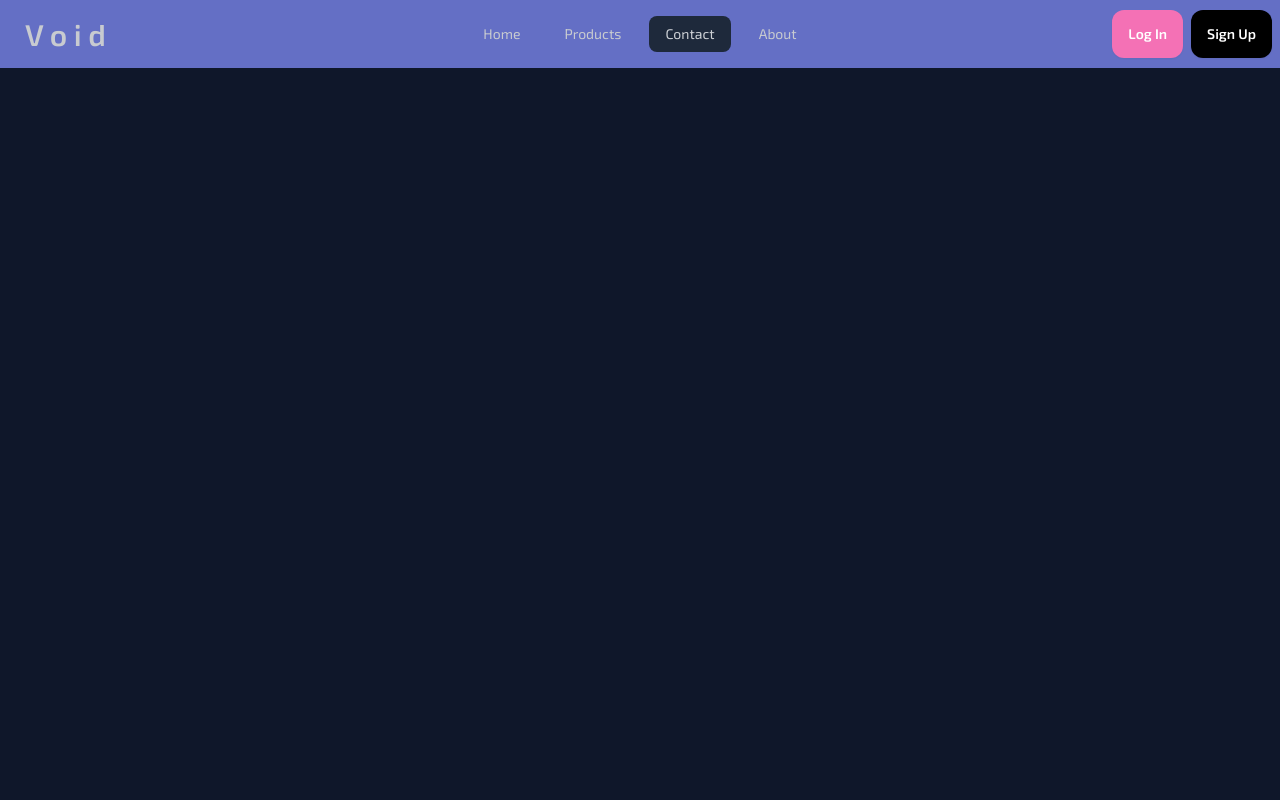
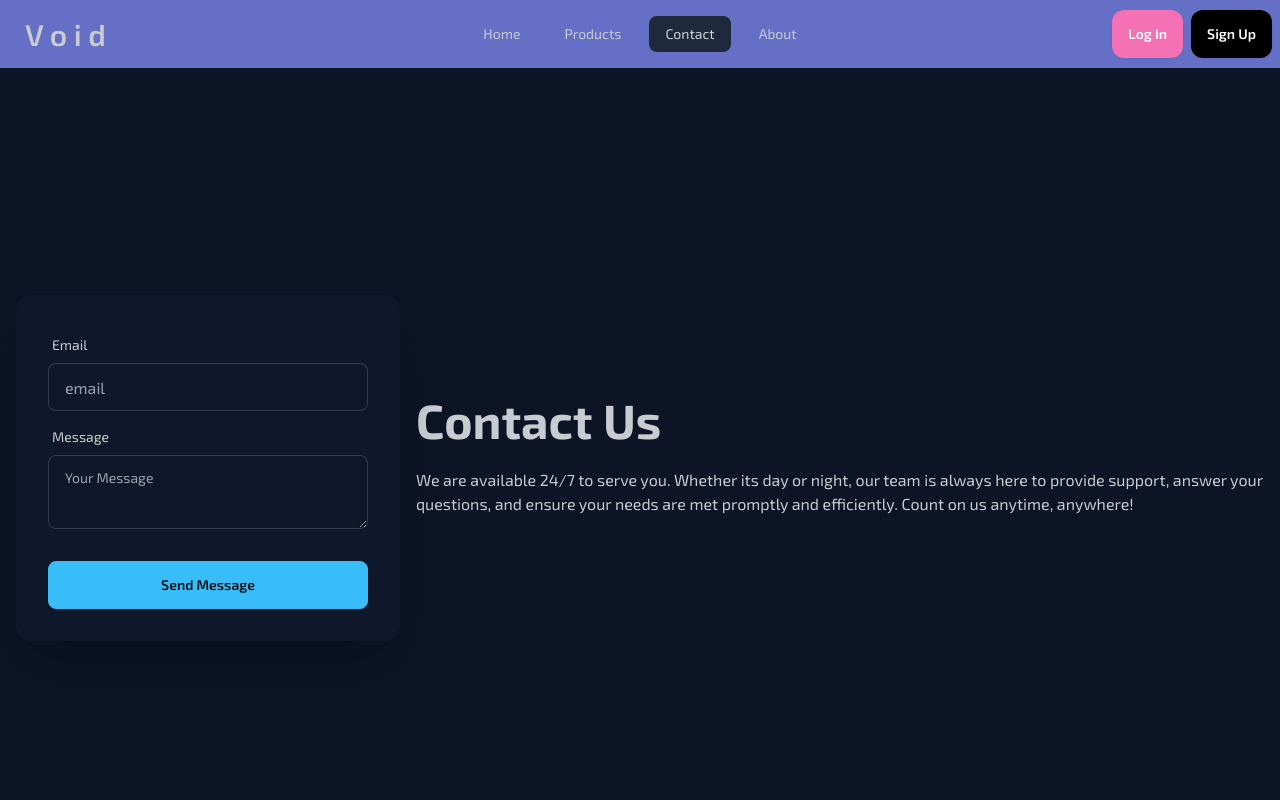
Before and after one commit to nekokaito/void-client, a React (Vite) app: page /contact in a window 1280 px wide. Shown: the top 800 px of the page. Built offline with nearby package versions, Linux system fonts and the light colour scheme; no server answers.

Commit message:
Accordion, FeatureProduct, Contact etc

```diff
--- a/src/components/home/feature/FeatureProducts.jsx
+++ b/src/components/home/feature/FeatureProducts.jsx
@@ -1,7 +1,33 @@
+import axios from "axios";
+import { useEffect, useState } from "react";
+import ProductCard from "../../products/ProductCard";
+import baseUrl from "../../../hook/baseURL";
+
 const FeatureProducts = () => {
+
+     const [products, setProducts] = useState([]);
+
+     useEffect(() => {
+          const fetchProducts = async () => {
+               try {
+                    const res = await axios.get(`${baseUrl}/products`);
+                    const pr = res.data.slice(0, 6);
+                    console.log(pr)
+                    setProducts(pr);
+               } catch (error) {
+                    console.error("Error fetching products:", error);
+               }
+          };
+
+          fetchProducts();
+     }, [])
+
+
      return (
-          <div>
-
+          <div className="grid gap-4 p-10 grid-cols-1 md:grid-cols-2 lg:grid-cols-3">
+               {
+                    products.map(product => <ProductCard key={product._id} product={product}></ProductCard>)
+               }
           </div>
      );
 };
--- a/src/components/home/navbar/NavBar.jsx
+++ b/src/components/home/navbar/NavBar.jsx
@@ -1,16 +1,24 @@
 import { Link, NavLink } from "react-router-dom";
 import useAuth from "../../../hook/useAuth";
 import UserMenu from "./UserMenu";
+import UserData from "../../../hook/userData";
 
 
 
 const NavBar = () => {
 
      const { user } = useAuth();
+     const isUser = UserData();
      const links = <div className="lg:flex gap-3 font-pixel">
           <li><NavLink to="/">Home</NavLink></li>
           <li><NavLink to="/products">Products</NavLink></li>
-          <li><NavLink to="/contact">Contact</NavLink></li>
+          {
+               (isUser.role !== 'seller' && isUser.role !== 'admin') && (
+                    <li><NavLink to="/contact">Contact</NavLink></li>
+               )
+          }
+
+
           <li><NavLink to="/about">About</NavLink></li>
      </div>
      return (
--- a/src/components/home/review/ReviewCard.jsx
+++ b/src/components/home/review/ReviewCard.jsx
@@ -1,10 +1,11 @@
-const ReviewCard = () => {
+const ReviewCard = ({ review }) => {
+     const { name, userreview } = review
      return (
           <div>
                <div className="card bg-primary text-primary-content w-96">
                     <div className="card-body">
-                         <h2 className="card-title">Card title!</h2>
-                         <p>If a dog chews shoes whose shoes does he choose?</p>
+                         <h2 className="card-title">{name}</h2>
+                         <p>{userreview}</p>
 
                     </div>
                </div>
--- a/src/components/home/review/UserReview.jsx
+++ b/src/components/home/review/UserReview.jsx
@@ -2,12 +2,39 @@ import ReviewCard from "./ReviewCard";
 
 
 const UserReview = () => {
+
+     const reviews = [
+          {
+               "id": 1,
+               "name": "John Doe",
+               "userreview": "Amazing product! It exceeded my expectations and the quality is top-notch."
+          },
+          {
+               "id": 2,
+               "name": "Jane Smith",
+               "userreview": "Good value for money. The customer service was also very helpful."
+          },
+          {
+               "id": 3,
+               "name": "Alice Johnson",
+               "userreview": "The product arrived on time and works perfectly. Highly recommend!"
+          },
+          {
+               "id": 4,
+               "name": "Michael Brown",
+               "userreview": "Not very satisfied with the product. It didn't perform as advertised."
+          },
+
+     ]
+
+
+
+
      return (
           <div className="flex flex-col px-4 lg:flex-row items-center justify-center gap-4">
-               <ReviewCard></ReviewCard>
-               <ReviewCard></ReviewCard>
-               <ReviewCard></ReviewCard>
-               <ReviewCard></ReviewCard>
+               {
+                    reviews.map(review => <ReviewCard key={review.id} review={review}></ReviewCard>)
+               }
           </div>
      );
 };
--- a/src/components/products/ProductCard.jsx
+++ b/src/components/products/ProductCard.jsx
@@ -5,7 +5,7 @@ const ProductCard = ({ product }) => {
 
 
      return (
-          <div>
+
           <div className="card card-compact bg-[#818df869] w-96  shadow-xl">
                <figure className="bg-white p-5">
                     <img
@@ -22,7 +22,7 @@ const ProductCard = ({ product }) => {
                     </div>
                </div>
           </div>
-          </div>
+
      );
 };
 
--- a/src/pages/contact/Contact.jsx
+++ b/src/pages/contact/Contact.jsx
@@ -1,9 +1,52 @@
 
 
 const Contact = () => {
+
+     const handleMessage = (e) => {
+
+          e.preventDefault();
+          const email = e.target.email.value;
+          const message = e.target.message.value;
+
+          const sendMessage = {
+               email, message
+          }
+
+
+     }
+
+
      return (
           <div>
-
+               <div className="hero bg-base-200 min-h-screen">
+                    <div className="hero-content flex-col lg:flex-row-reverse">
+                         <div className="text-center lg:text-left">
+                              <h1 className="text-5xl font-bold">Contact Us</h1>
+                              <p className="py-6">
+                                   We are available 24/7 to serve you. Whether its day or night, our team is always here to provide support, answer your questions, and ensure your needs are met promptly and efficiently. Count on us anytime, anywhere!
+                              </p>
+                         </div>
+                         <div className="card bg-base-100 w-full max-w-sm shrink-0 shadow-2xl">
+                              <form onSubmit={handleMessage} className="card-body">
+                                   <div className="form-control">
+                                        <label className="label">
+                                             <span className="label-text">Email</span>
+                                        </label>
+                                        <input name="email" type="email" placeholder="email" className="input input-bordered" required />
+                                   </div>
+                                   <div className="form-control">
+                                        <label className="label">
+                                             <span className="label-text">Message</span>
+                                        </label>
+                                        <textarea name="message" className="textarea textarea-bordered" placeholder="Your Message"></textarea>
+                                   </div>
+                                   <div className="form-control mt-6">
+                                        <button type="submit" className="btn btn-primary">Send Message</button>
+                                   </div>
+                              </form>
+                         </div>
+                    </div>
+               </div>
           </div>
      );
 };
--- a/src/pages/products/Product.jsx
+++ b/src/pages/products/Product.jsx
@@ -68,7 +68,7 @@ const Products = () => {
                     <div className="lg:ml-10 lg:col-span-10"> {loading ? <Loading></Loading> :
                          <> {products.length === 0 ? <div className="min-w-full min-h-screen flex justify-center items-center">
                               <h1 className="font-bold text-3xl">No Product Found</h1>
-                         </div> : <div className="min-h-screen flex flex-col  mx-auto lg:grid lg:grid-cols-3 gap-10">
+                         </div> : <div className="grid p-10 grid-cols-1 md:grid-cols-2 lg:grid-cols-3 gap-6">
                               {products.map((product) => <ProductCard key={product._Id} product={product} />)}
                          </div>
                          }
--- a/src/pages/products/ProductDetails.jsx
+++ b/src/pages/products/ProductDetails.jsx
@@ -16,8 +16,8 @@ const ProductDetails = () => {
                <div>
                     <img className="rounded-3xl w-1/2 mx-auto lg:w-[500px] object-cover" src={image} alt="" />
                </div>
-               <div className="rounded-3xl w-1/2 mx-auto lg:w-[500px] flex flex-col justify-center items-center gap-5 h-auto bg-[#6671c6]">
-                    <h1 className="text-2xl lg:text-5xl  lg:p-10">{title}</h1>
+               <div className="rounded-3xl w-1/2 mx-auto lg:mx-0 lg:w-[500px] flex flex-col justify-center items-center gap-5 h-auto bg-[#6671c6]">
+                    <h1 className="text-2xl lg:text-5xl lg:p-10">{title}</h1>
                     <div className="flex gap-2">
                          <span>Brand: {brand}</span><span> Category: {category}</span>
                     </div>
```
Also changed, not shown: src/components/home/accordion/Accordion.jsx (+6 -6 lines). Lines whose indentation alone changed are shown as unchanged.
